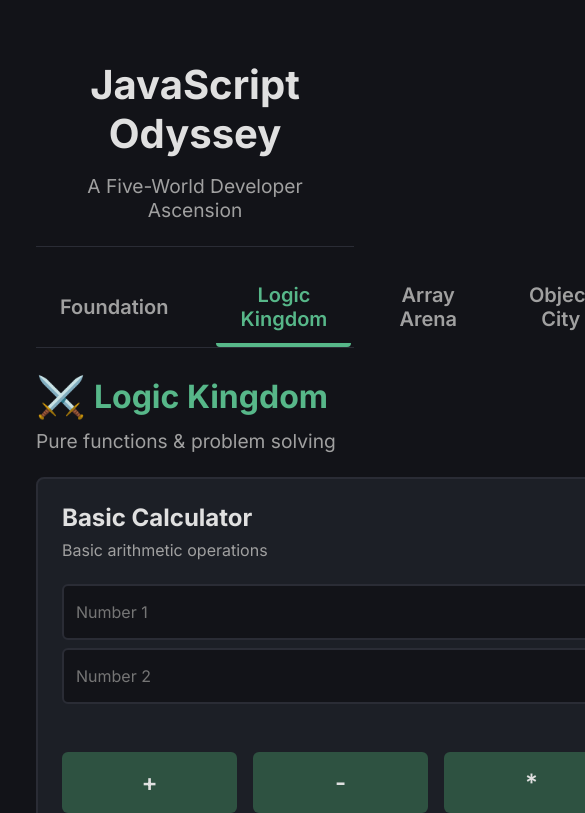
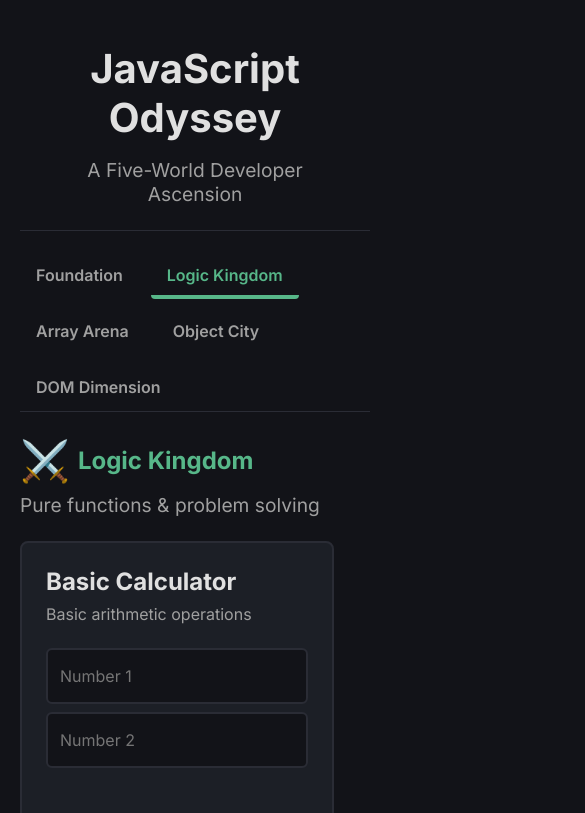
Before and after one commit to omofolakemioyelowo/Javascript-Odyssey, a plain HTML site: page index.html in a window 390 px wide. Both pictures are taken after a click on the button "Logic Kingdom". Shown: the top 813 px of the page, 585 px wide, since content can reach past the window. Drawn offline with nearby package versions, Linux system fonts and the light colour scheme; a web font is replaced by a local one.

Commit message:
layout update

```diff
--- a/style.css
+++ b/style.css
@@ -194,10 +194,8 @@ body {
 .tools-mid,
 .tools-down {
   width: 100%;
-  display: flex;
-  flex-direction: row;
-  justify-content: start;
-  align-items: start;
+  display: grid;
+  grid-template-columns: repeat(2, 1fr);
   gap: 24px;
 }
 .card {
@@ -212,7 +210,7 @@ body {
   gap: 24px;
 }
 .discount {
-  width: 800px;
+  width: 100%;
   height: auto;
 }
 .tools {
@@ -330,7 +328,7 @@ body {
 .interest,
 .leap-year,
 .age {
-  width: 800px;
+  width: 100%;
   height: 550px;
 }
 .basic-cal-input,
@@ -423,7 +421,7 @@ body {
 .occur,
 .filter-even,
 .merge {
-  width: 800px;
+  width: 100%;
   height: 250px;
 }
 .array-btn {
@@ -448,7 +446,7 @@ body {
 .json-formatter,
 .shopping-cart,
 .object-key {
-  width: 800px;
+  width: 100%;
   height: 550px;
 }
 .input4:focus {
@@ -551,12 +549,12 @@ body {
 .click-counter,
 .character-counter,
 .modal {
-  width: 800px;
+  width: 100%;
   height: 400px;
 }
 .form-valid,
 .todo {
-  width: 800px;
+  width: 100%;
   height: 500px;
 }
 
@@ -647,7 +645,7 @@ body {
   background-color: var(--world5-active);
 }
 .modal-window {
-  width: 800px;
+  width: 100%;
   display: flex;
   flex-direction: column;
   justify-content: center;
@@ -747,3 +745,29 @@ body {
   cursor: pointer;
   filter: invert(1) brightness(2);
 }
+
+@media (max-width: 768px) {
+  body {
+    padding: 20px;
+  }
+
+  .navigation {
+    flex-wrap: wrap;
+    gap: 12px;
+  }
+
+  .navigation button {
+    font-size: 16px;
+    padding: 10px 16px;
+  }
+
+  .world-header h2 {
+    font-size: 1.5rem;
+  }
+
+  .tools-up,
+  .tools-mid,
+  .tools-down {
+    grid-template-columns: 1fr;
+  }
+}
```
